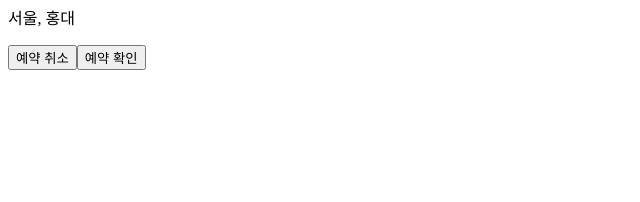
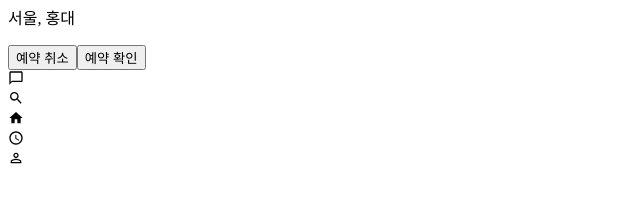
Before and after one commit to SKYST-LION/FE, a React (Create React App) app in the folder project/: page /mypage in a window 1280 px wide. Shown: the part 468-670 px from the top of the page, without its empty margins (0-640 px from the left). Built offline with nearby package versions, Linux system fonts and the light colour scheme.

Commit message:
bottom nav

```diff
--- a/project/src/App.js
+++ b/project/src/App.js
@@ -3,7 +3,7 @@ import NavBar from "./components/NavBar.jsx";
 import Home from "./pages/Home.jsx";
 import Login from "./pages/Login.jsx"
 import MyPage from "./pages/MyPage.jsx";
-
+import BottomNav from "./components/BottomNav.jsx";
 
 function App() {
   return (
@@ -14,6 +14,7 @@ function App() {
         <Route path="/login" element={<Login />} />
         <Route path="/mypage" element={<MyPage />} />
       </Routes>
+      <BottomNav />
     </Router>
   );
 }
--- a/project/src/components/BottomNav.jsx
+++ b/project/src/components/BottomNav.jsx
@@ -1,17 +1,45 @@
-import { MdOutlineChatBubbleOutline, MdSearch, MdHome, MdSchedule, MdPersonOutline } from 'react-icons/md';
+import { useLocation, useNavigate } from "react-router-dom";
+import {
+  MdOutlineChatBubbleOutline,
+  MdSearch,
+  MdHome,
+  MdSchedule,
+  MdPersonOutline,
+} from "react-icons/md";
 
-// Bottom Navigation 컴포넌트 (Home 페이지 하단에 배치)
-export const BottomNav = () => (
-  <nav className="fixed bottom-0 left-0 w-full bg-white shadow-t py-2">
-    <div className="max-w-md mx-auto flex justify-around text-2xl text-gray-500">
-      <MdOutlineChatBubbleOutline className="cursor-pointer hover:text-blue-500" />
-      <MdSearch className="cursor-pointer hover:text-blue-500" />
-      <MdHome className="cursor-pointer hover:text-blue-500" />
-      <div className="flex flex-col items-center text-blue-500">
-        <MdSchedule className="cursor-pointer" />
-        <span className="w-6 h-0.5 bg-blue-500 mt-1"></span>
+const BottomNav = () => {
+  const location = useLocation();
+  const navigate = useNavigate();
+
+  const tabs = [
+    { path: "/chat", icon: <MdOutlineChatBubbleOutline />, label: "chat" },
+    { path: "/search", icon: <MdSearch />, label: "search" },
+    { path: "/", icon: <MdHome />, label: "home" },
+    { path: "/schedule", icon: <MdSchedule />, label: "schedule" },
+    { path: "/mypage", icon: <MdPersonOutline />, label: "mypage" },
+  ];
+
+  return (
+    <nav className="fixed bottom-0 left-0 w-full bg-white shadow-t py-2 z-50">
+      <div className="max-w-md mx-auto flex justify-around text-2xl">
+        {tabs.map((tab) => {
+          const isActive = location.pathname === tab.path;
+          return (
+            <div
+              key={tab.label}
+              onClick={() => navigate(tab.path)}
+              className={`flex flex-col items-center cursor-pointer ${
+                isActive ? "text-blue-500" : "text-gray-400 hover:text-blue-500"
+              }`}
+            >
+              {tab.icon}
+              {isActive && <span className="w-6 h-0.5 bg-blue-500 mt-1"></span>}
+            </div>
+          );
+        })}
       </div>
-      <MdPersonOutline className="cursor-pointer hover:text-blue-500" />
-    </div>
-  </nav>
-);
+    </nav>
+  );
+};
+
+export default BottomNav;
--- a/project/src/pages/Home.jsx
+++ b/project/src/pages/Home.jsx
@@ -1,6 +1,5 @@
 import ScrollCarousel from "../components/ScrollCarousel";
 import MapBox from "../components/Mapbox";
-import {BottomNav} from "../components/BottomNav"
 
 const Home = () => {
 
@@ -21,8 +20,7 @@ const Home = () => {
         <MapBox />
       </main>
 
-    {/* 하단 네비게이션 바 */}
-    <BottomNav />
+
     </div>
   );
 };
```
